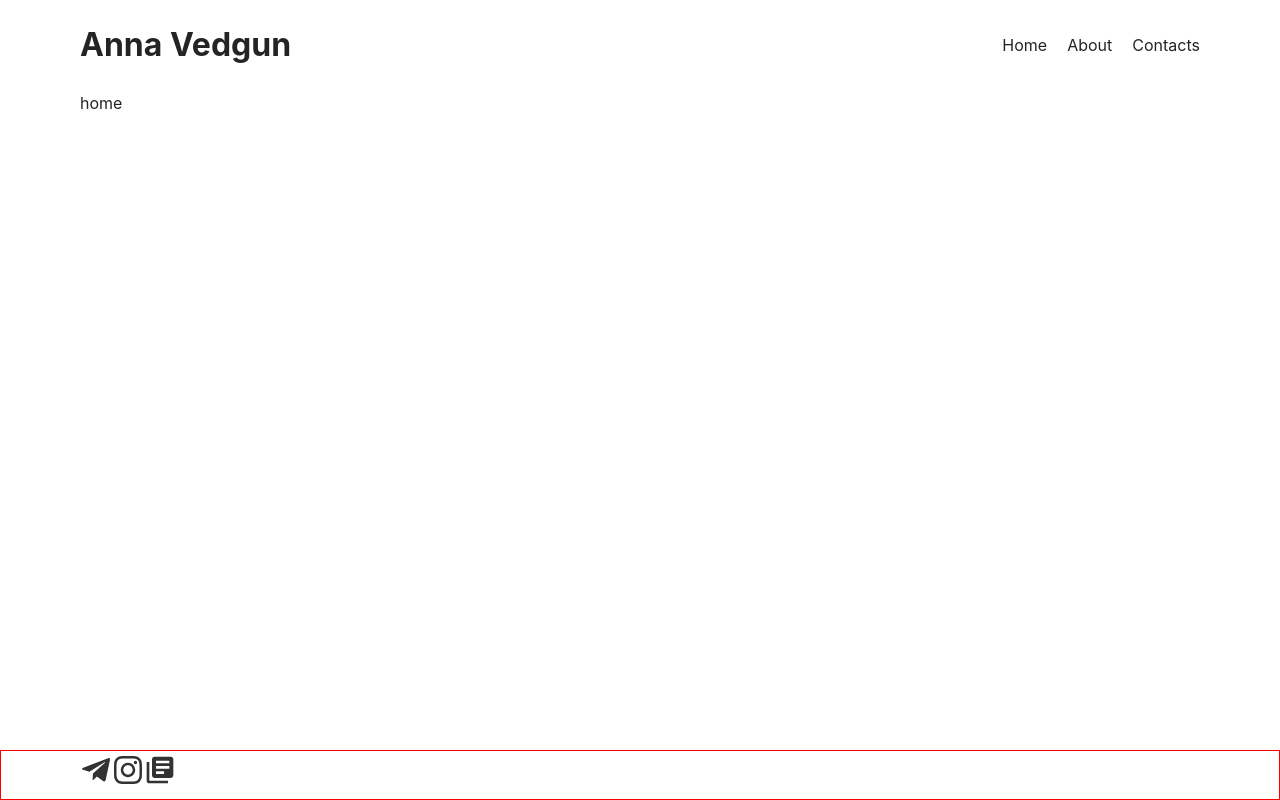
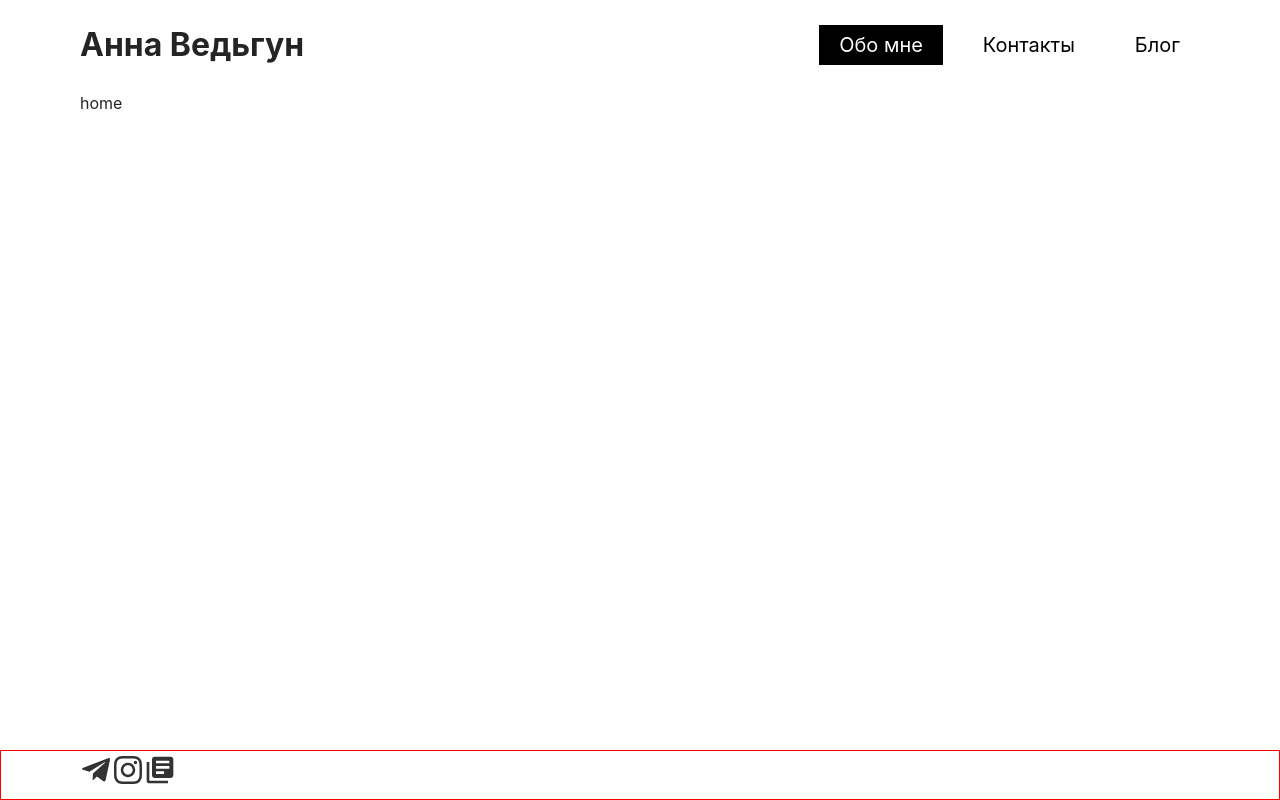
Before and after one commit to MeleshkoDmitriy/anna-vedgun-spa, a React (Vite) app: page / in a window 1280 px wide. Built offline with nearby package versions, Linux system fonts and the light colour scheme.

Commit message:
made responsive Header, NavLinks are reusable

```diff
--- /dev/null
+++ b/src/components/NavLinks/NavLink/NavLink.module.scss
@@ -0,0 +1,20 @@
+@import "../../../styles/variables.scss";
+
+
+.link {
+    color: black;
+    height: 30px;
+    padding: 20px;
+    display: flex;
+    justify-content: center;
+    align-items: center;
+    font-size: 20px;
+    background-color: white;
+}
+
+
+
+.active {
+    color: white;
+    background-color: black;
+}
--- /dev/null
+++ b/src/components/NavLinks/NavLink/NavLink.tsx
@@ -0,0 +1,31 @@
+import { FC } from "react";
+import styles from "./NavLink.module.scss";
+import { TLink } from "../../../types/types";
+import { Link, useLocation } from "react-router-dom";
+import clsx from "clsx";
+
+interface LinkProps {
+  link: TLink;
+  onClick?: () => void;
+}
+
+export const NavLink: FC<LinkProps> = ({ link, onClick }: LinkProps) => {
+  const { title, path } = link;
+
+  const location = useLocation();
+
+  const linkClasses = clsx(styles.link, {
+    [styles.active]: location.pathname === link.path,
+  });
+
+  return (
+    <Link
+      to={path}
+      key={link.title}
+      onClick={onClick}
+      className={linkClasses}
+    >
+      {title}
+    </Link>
+  );
+};
--- /dev/null
+++ b/src/components/NavLinks/NavLinks.module.scss
@@ -0,0 +1,49 @@
+
+
+.nav {
+    display: flex;
+    gap: 20px;
+}
+
+.burgerButton {
+    display: none;
+    cursor: pointer;
+    outline: none;
+    border: none;
+    padding: 7px 10px;
+
+    .burgerIcon {
+        position: relative;
+        top: 3px;
+    }
+}
+
+@media (max-width: 920px) {
+    .nav {
+        display: none;
+    }
+
+    .burgerButton {
+        display: block;
+    }
+
+    .navMobile {
+        position: fixed;
+        top: 80px;
+        right: 0;
+        width: 50%;
+        height: calc(100dvh - 67px);
+        display: flex;
+        flex-direction: column;
+        align-items: center;
+        gap: 20px;
+        padding-top: 20px;
+    }
+
+}
+
+@media (max-width: 480px) {
+    .burgerButton {
+        padding: 5px 10px;
+    }
+}
--- /dev/null
+++ b/src/components/NavLinks/NavLinks.tsx
@@ -0,0 +1,46 @@
+import styles from "./NavLinks.module.scss";
+import { TbMenu2 } from "react-icons/tb";
+import { CgClose } from "react-icons/cg";
+import { useState } from "react";
+import { Links } from "../../constants/Contacts";
+import { NavLink } from "./NavLink/NavLink";
+
+export const NavLinks = () => {
+  const [isMenuOpen, setMenuOpen] = useState(false);
+
+  const handleCloseMenu = () => {
+    setMenuOpen(false);
+  };
+
+  return (
+    <div className={styles.container}>
+
+
+      <nav className={styles.nav}>
+          {Links.map((link) => {
+            return <NavLink link={link} key={link.title} />;
+          })}
+      </nav>
+
+      <button
+        onClick={() => setMenuOpen((prev) => !prev)}
+        className={styles.burgerButton}
+      >
+        {isMenuOpen ? (
+          <CgClose className={styles.burgerIcon} />
+        ) : (
+          <TbMenu2 className={styles.burgerIcon} />
+        )}
+      </button>
+      {isMenuOpen && (
+        <nav className={styles.navMobile}>
+          {Links.map((link) => {
+            return (
+              <NavLink link={link} key={link.title} onClick={handleCloseMenu} />
+            );
+          })}
+        </nav>
+      )}
+    </div>
+  );
+};
--- a/src/components/layout/Header/Header.module.scss
+++ b/src/components/layout/Header/Header.module.scss
@@ -1,13 +1,17 @@
-@import '../../../styles/variables.scss';
+
+
+.header {
+    position: sticky;
+    top: 0;
+    z-index: 100;
+    min-height: 80px;
+    width: 100%;
+    background-color: transparent;
+    backdrop-filter: blur(20px);
+}
 
 .wrapper {
   display: flex;
   justify-content: space-between;
   align-items: center;
 }
-
-.links {
-  display: flex;
-  align-items: center;
-  gap: $spacing-medium;
-}
--- a/src/components/layout/Header/Header.tsx
+++ b/src/components/layout/Header/Header.tsx
@@ -3,22 +3,17 @@ import styles from "./Header.module.scss";
 import '../../../styles/global.scss'
 
 import { Paths } from "../../../constants/Paths";
+import { NavLinks } from "../../NavLinks/NavLinks";
 
 export const Header = () => {
   return (
-  <header>
+  <header className={styles.header}>
     <div className="container">
       <div className={styles.wrapper}>
         <div className={styles.logo}>
-          <h1>Anna Vedgun</h1>
+          <h1>Анна Ведьгун</h1>
         </div>
-        <nav>
-          <ul className={styles.links}>
-            <li><Link to={Paths.HOME}>Home</Link></li>
-            <li><Link to={Paths.ABOUT}>About</Link></li>
-            <li><Link to={Paths.CONTACTS}>Contacts</Link></li>
-          </ul>
-        </nav>
+        <NavLinks />
       </div>
     </div>
   </header>);
--- a/src/constants/Contacts.ts
+++ b/src/constants/Contacts.ts
@@ -1,5 +1,22 @@
+import { TLink } from "../types/types";
+
 export const Contacts = {
-  TELEGRAM: 'https://telegram.me/annavedgun',
-  INSTAGRAM: 'https://www.instagram.com/anna.vedgun',
-  B17: 'https://www.b17.ru/vedgun_anna'
-}
+  TELEGRAM: "https://telegram.me/annavedgun",
+  INSTAGRAM: "https://www.instagram.com/anna.vedgun",
+  B17: "https://www.b17.ru/vedgun_anna",
+};
+
+export const Links: TLink[] = [
+  {
+    title: "Обо мне",
+    path: "/",
+  },
+  {
+    title: "Контакты",
+    path: "/contacts",
+  },
+  {
+    title: "Блог",
+    path: "/blog",
+  },
+];
--- a/src/constants/Paths.ts
+++ b/src/constants/Paths.ts
@@ -1,6 +1,6 @@
 export const Paths = {
   HOME: '/',
-  ABOUT: '/about',
+  BLOG: '/blog',
   CONTACTS: '/contacts',
   NOTFOUND: '*'
 } as const;
--- a/src/main.tsx
+++ b/src/main.tsx
@@ -11,8 +11,8 @@ const router = createBrowserRouter([
     element: <HomePage />,
   },
   {
-    path: Paths.ABOUT,
-    element: <h1>About</h1>,
+    path: Paths.BLOG,
+    element: <h1>BLOG</h1>,
   },
   {
     path: Paths.CONTACTS,
--- /dev/null
+++ b/src/types/types.ts
@@ -0,0 +1,4 @@
+export type TLink = {
+  title: string;
+  path: string;
+}
```
